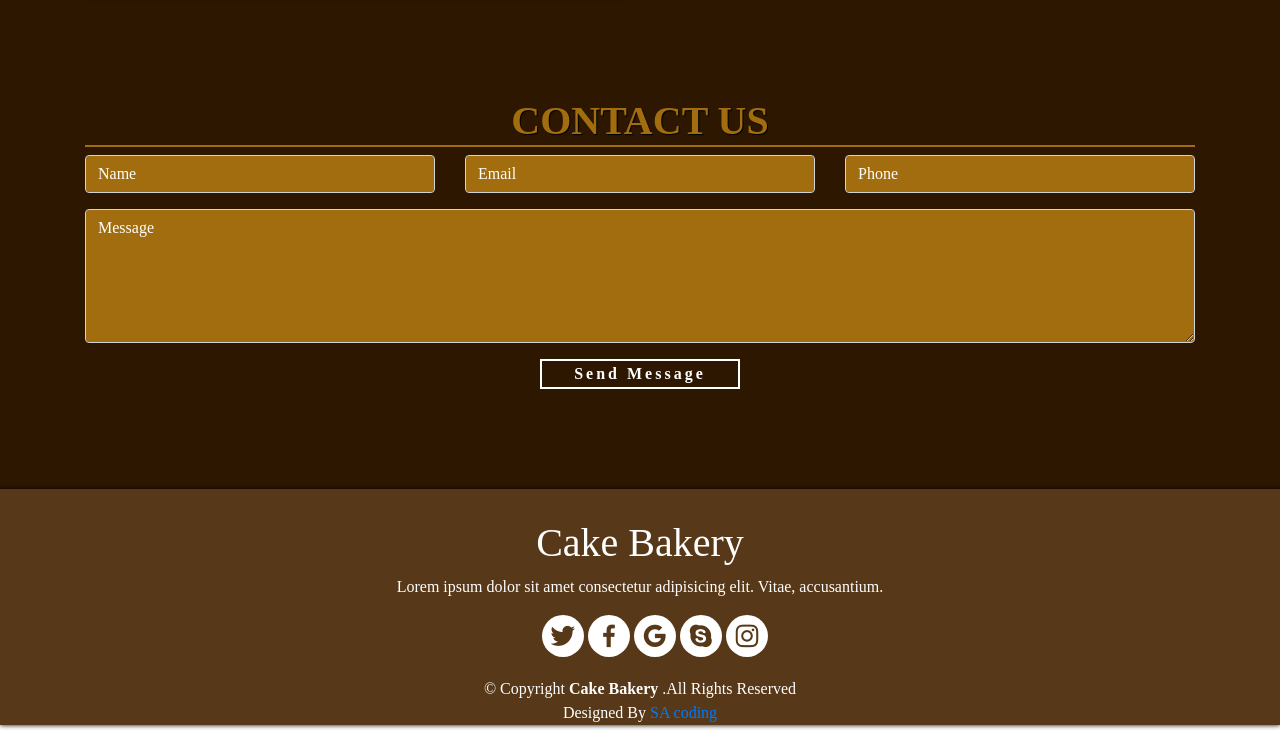
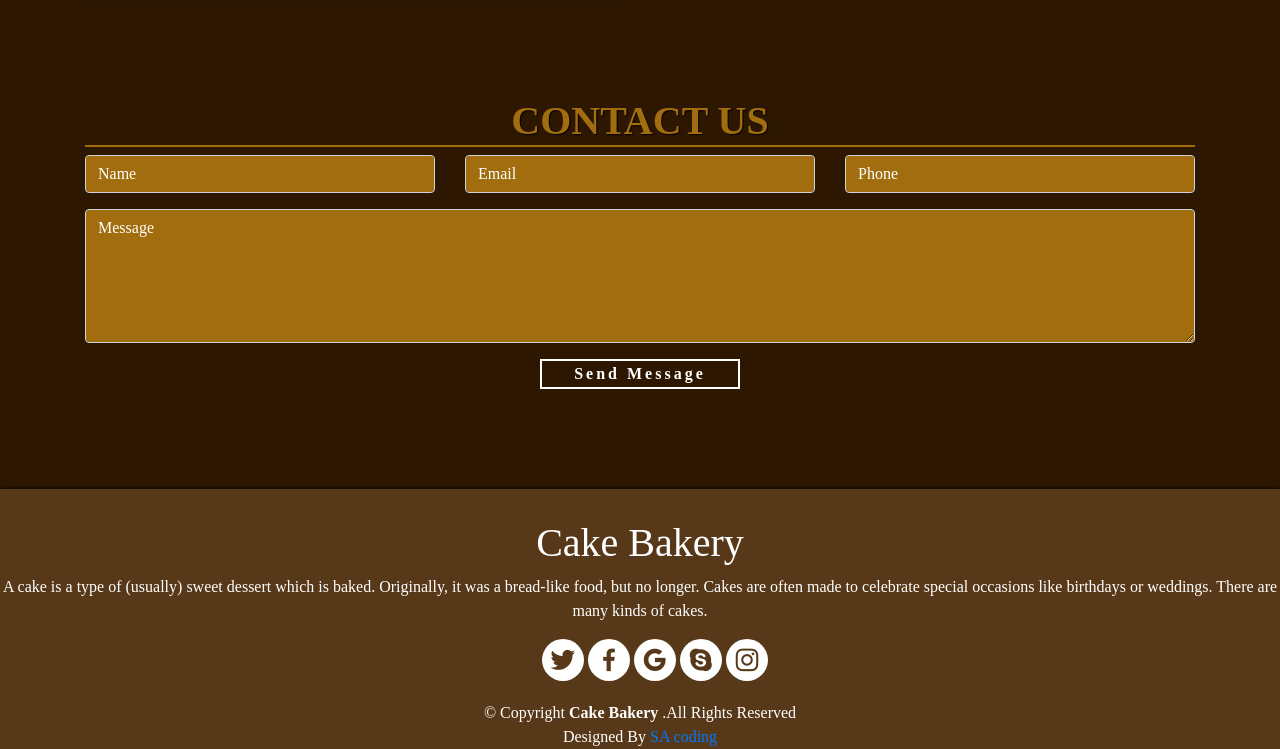
Before and after one commit to Beginnerdevelopers/Cake-Website-3, a plain HTML site: page index.html in a window 1280 px wide. Shown: the part 4982-5731 px from the top of the page. Before the commit the page ends 5707 px from the top, so only its background shows below. Drawn offline with nearby package versions, Linux system fonts and the light colour scheme; a web font is replaced by a local one.

Commit message:
change the footer content

```diff
--- a/index.html
+++ b/index.html
@@ -923,8 +923,7 @@ I just wanted to say THANK YOU so much for the wonderful job you did with our we
       <footer id="footer" data-aos="fade-up" data-aos-duration="1500">
         <h1 class="text-center">Cake Bakery</h1>
         <p class="text-center">
-          Lorem ipsum dolor sit amet consectetur adipisicing elit. Vitae,
-          accusantium.
+          A cake is a type of (usually) sweet dessert which is baked. Originally, it was a bread-like food, but no longer. Cakes are often made to celebrate special occasions like birthdays or weddings. There are many kinds of cakes.
         </p>
         <div class="icons text-center">
           <i class="bx bxl-twitter"></i>
```
